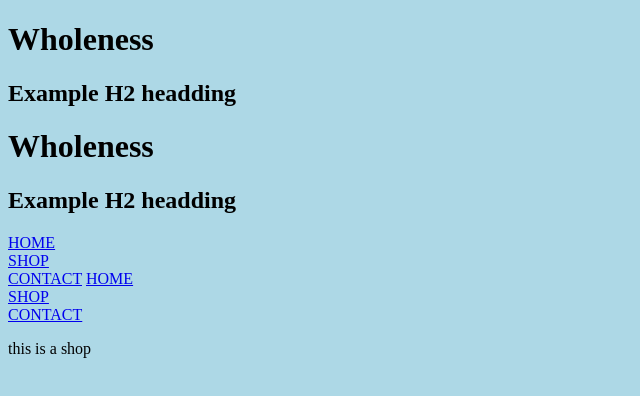
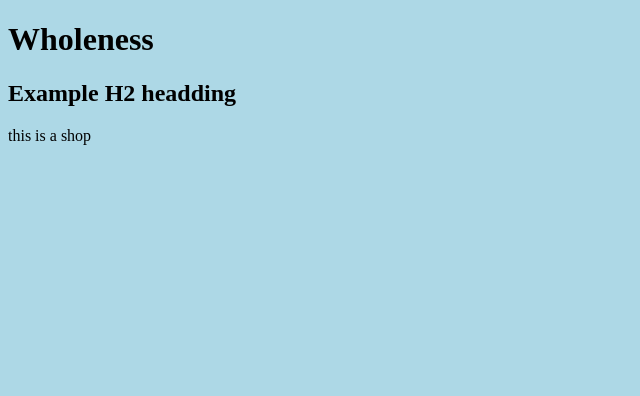
Before and after one commit to wholeness-au/wholeness-au.github.io, a plain HTML site: page shop.html in a window 1280 px wide. Shown: the whole page, without its empty margins (0-640 px from the left). Drawn offline with Linux system fonts and the light colour scheme.

Commit message:
Update shop.html

```diff
--- a/shop.html
+++ b/shop.html
@@ -13,31 +13,6 @@
 
 <h2>Example H2 headding</h2>
 
-<!DOCTYPE html>
-<html>
-
-<head>
-  <title>Wholness</title>
-  <link rel="stylesheet" href="style.css">
-</head>
-
-<body>
-
-
-<h1>Wholeness</h1>
-
-<h2>Example H2 headding</h2>
-
-<a href="/">HOME</a>
-<br/>
-<a href="/shop">SHOP</a>
-<br/>
-<a href="/contact">CONTACT</a>
-<a href="/">HOME</a>
-<br/>
-<a href="/shop">SHOP</a>
-<br/>
-<a href="/contact">CONTACT</a>
 
 
 <p>this is a shop</p>
```
